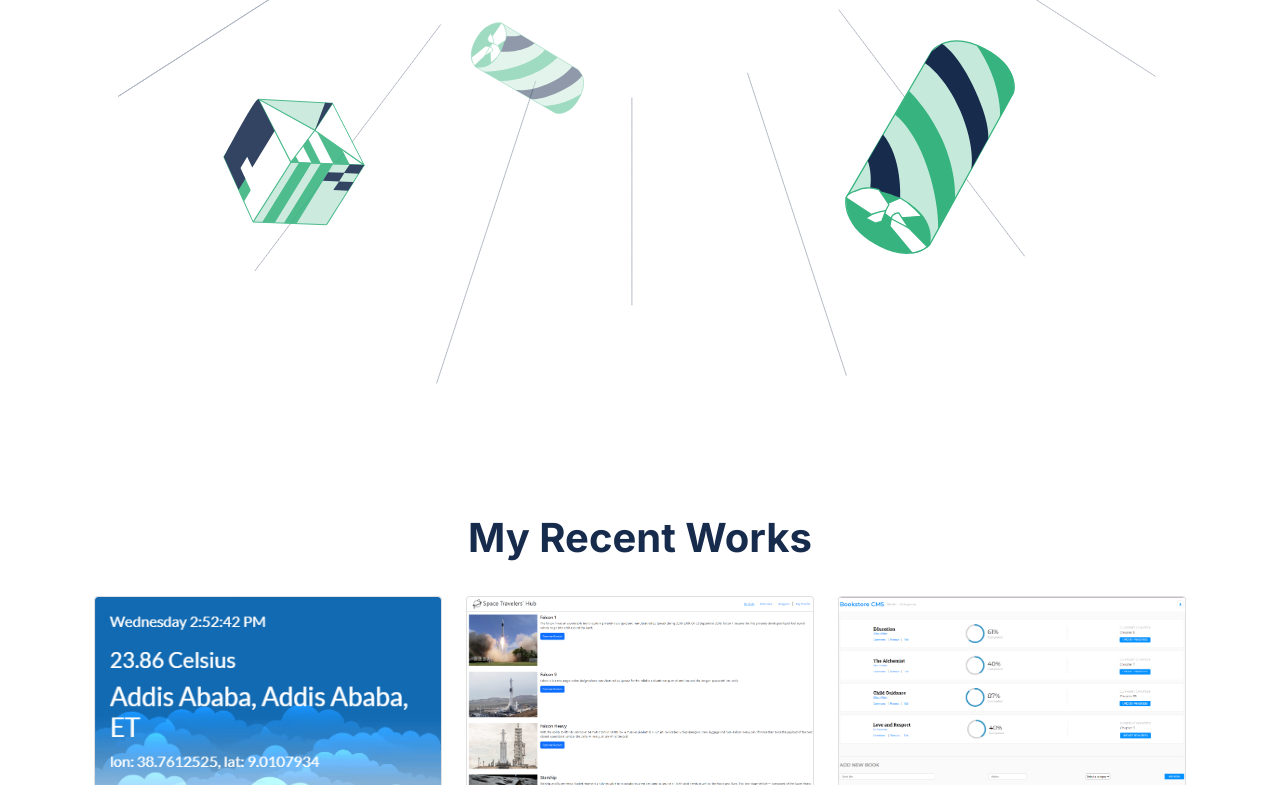
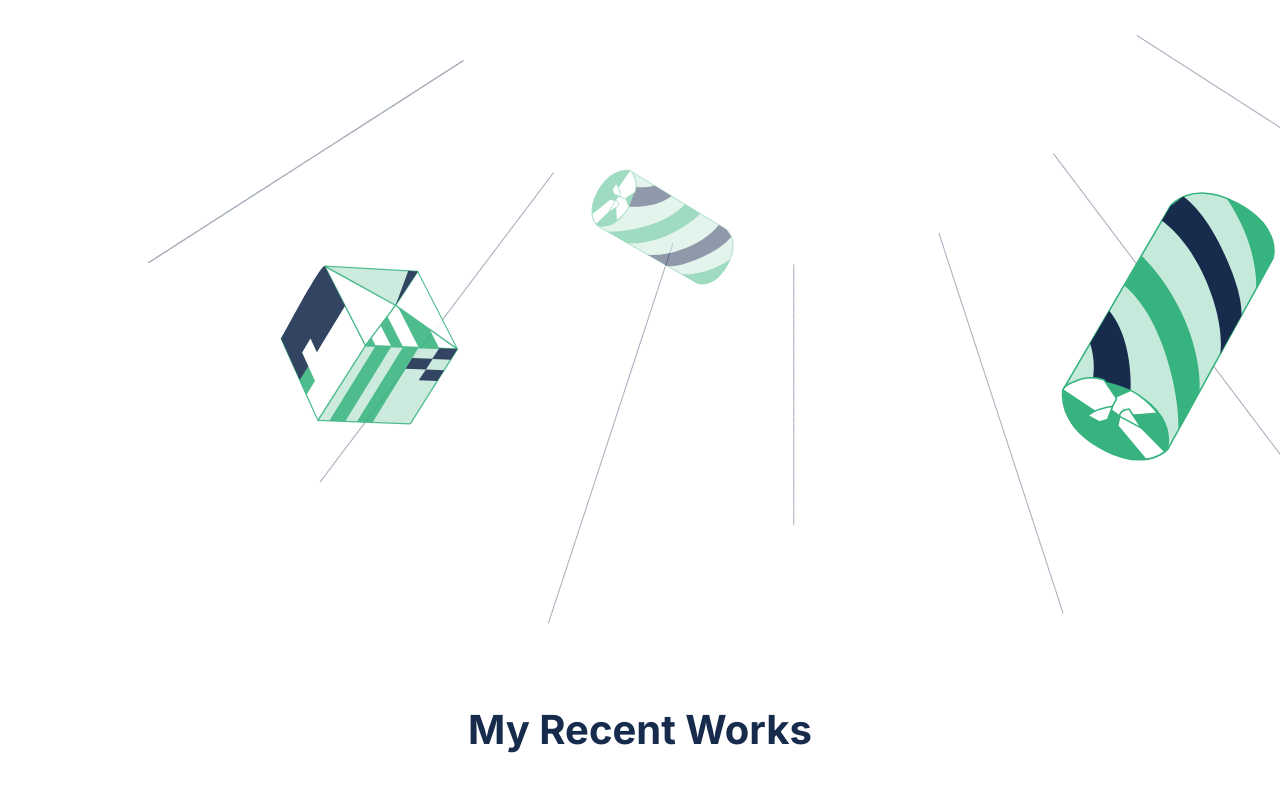
Before and after one commit to binyamolango/My_Portfolio, a website: page index.html in a window 1280 px wide. Shown: the part 553-1338 px from the top of the page. Drawn offline with nearby package versions, Linux system fonts and the light colour scheme.

Commit message:
Update style

```diff
--- a/index.css
+++ b/index.css
@@ -245,8 +245,8 @@ img {
 
   .headline {
     background-image: url(./assets/Header-llustration-desktop.svg);
-    padding: 15em 0 25em 0;
-    margin-bottom: 8em;
+    padding: 15em 0 40em 0;
+    margin-bottom: 5em;
   }
 
   .headline .title {
@@ -279,7 +279,7 @@ img {
     margin-top: 3em;
     background-image: url(./assets/Frame.svg), url(./assets/Frame2.svg), url(./assets/illustration-2-contact-form-desktop.svg);
     background-repeat: no-repeat, no-repeat, no-repeat;
-    background-position: center right, center left, 250px 350px;
+    background-position: center right, center left, 250px 300px;
     background-size: 12%, 12%, 12%;
   }
 
```
